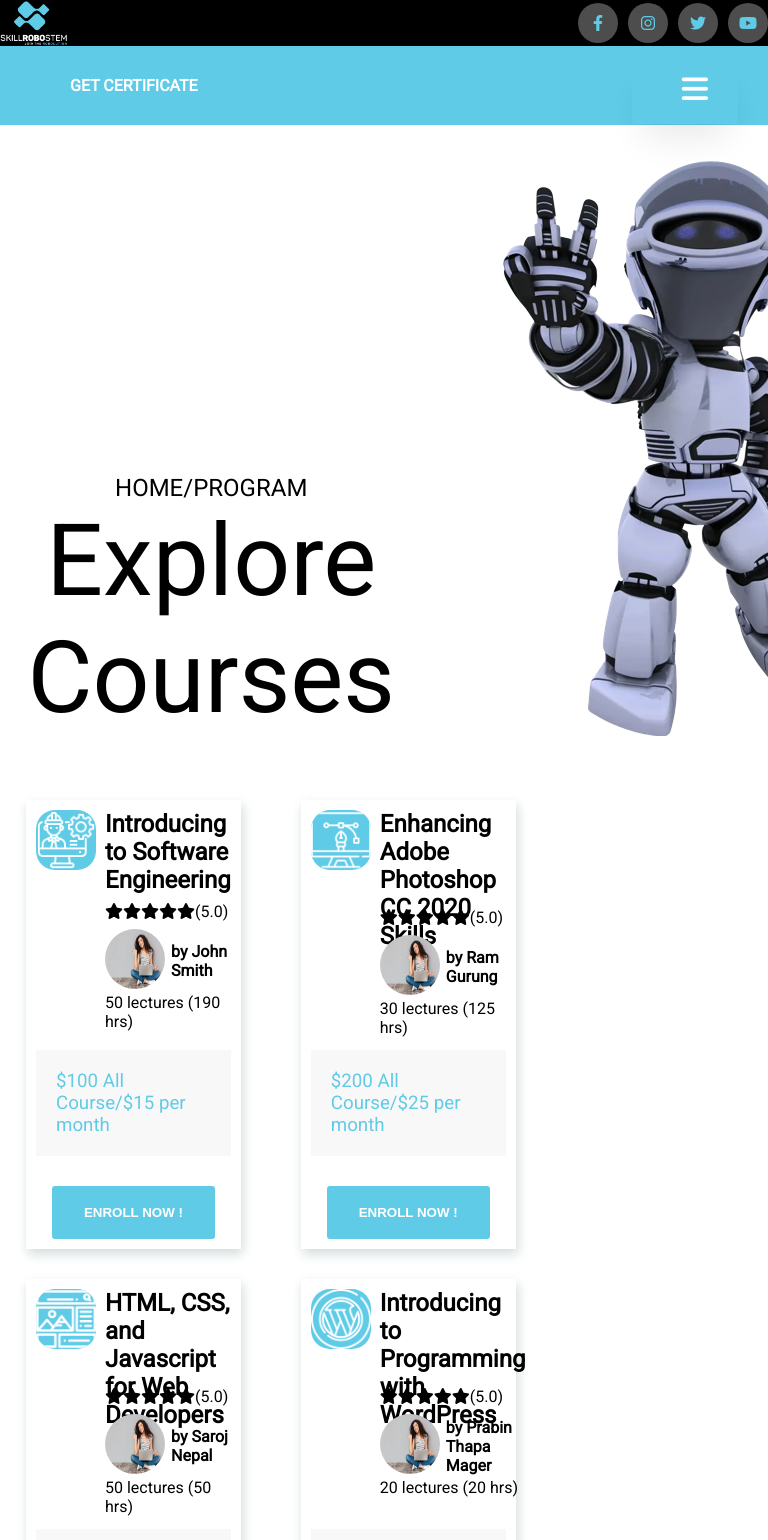
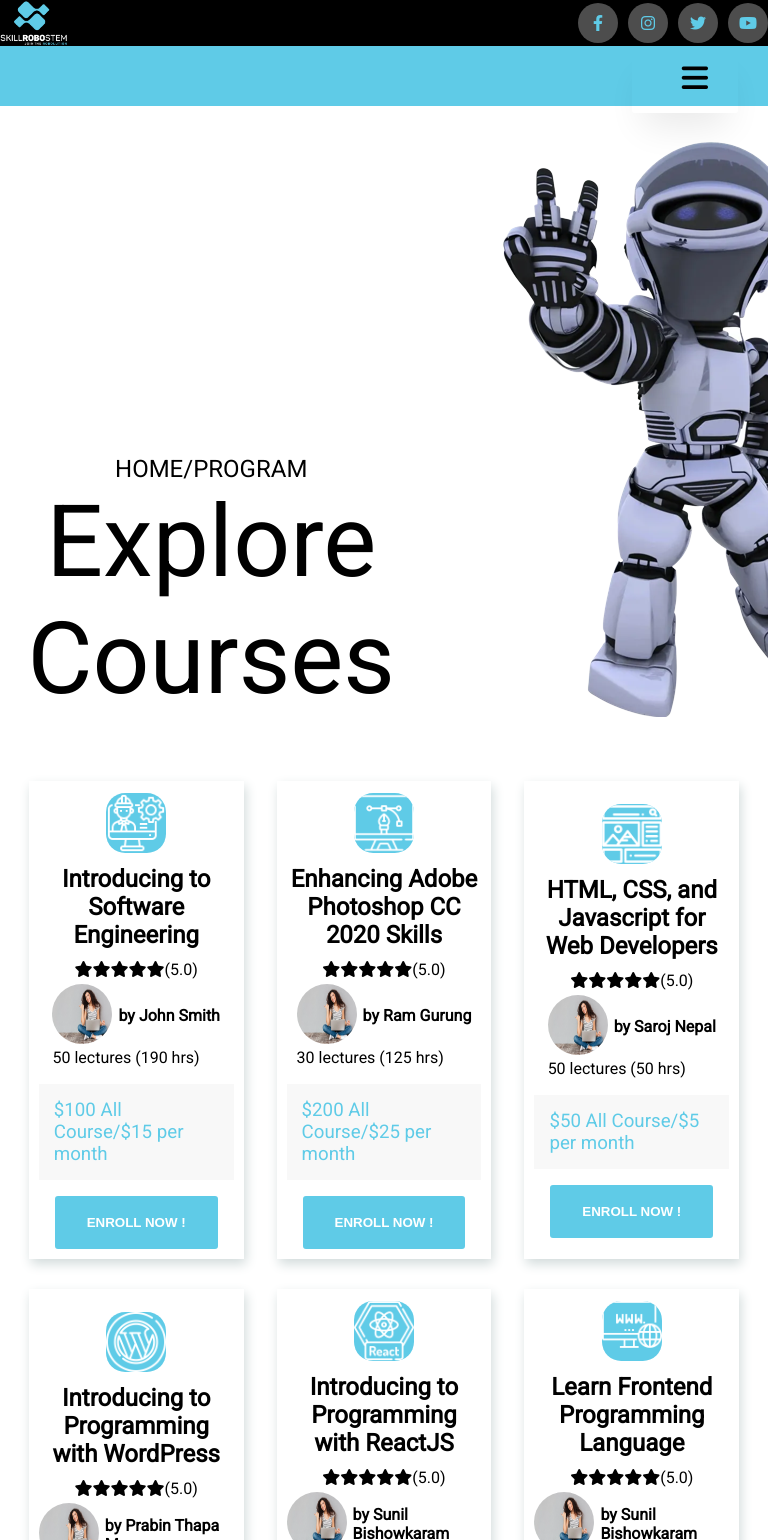
Before and after one commit to ja-hin/SkillRobostem, a React (Vite) app: page /program in a window 768 px wide. Shown: the top 1540 px of the page. Built offline with nearby package versions, Linux system fonts and the light colour scheme.

Commit message:
mobilenav

```diff
--- a/src/App.css
+++ b/src/App.css
@@ -17,7 +17,7 @@ body{
 
 .flexSB{
   display: flex;
-  justify-content: space-between;
+  justify-content: center;
   width: 100%;
   align-items: center;
 
@@ -33,9 +33,8 @@ body{
 }
 .flexSBBB{
   display: flex;
-  justify-content: flex-start;
-  width: 75%;
-  padding-right: 20%;
+  justify-content: center;
+  width: 43%;
 }
 
 .icon{
--- a/src/Components/Program/Program.css
+++ b/src/Components/Program/Program.css
@@ -1,70 +1,71 @@
-.items{
+.items {
   width: 30%;
-   box-shadow: 2px 5px 11px #D2DBDB;
+  box-shadow: 2px 5px 11px #d2dbdb;
   padding: 10px;
   display: flex;
   flex-direction: column;
   justify-content: space-between;
 }
-.flex{
+.flex {
   display: flex;
   height: 210px;
   gap: 9px;
 }
-.imgy img{
+.imgy img {
   width: 60px;
   height: 60px;
-    background-color: #5FCBE7;
+  background-color: #5fcbe7;
   border-radius: 32%;
 }
-.texty{
+.texty {
   display: flex;
   flex-direction: column;
-    gap: 8px
+  gap: 8px;
 }
-.texty h1{
+.texty h1 {
   height: 90px;
 }
-.courseCard h3{
+.courseCard h3 {
   font-weight: 500;
-    color: #5FCBE7;
+  color: #5fcbe7;
 }
-.dimg img{
+.dimg img {
   width: 60px;
   height: 60px;
   border-radius: 50%;
 }
-.boxy{
+.boxy {
   display: flex;
-    gap: 6px
+  gap: 6px;
 }
-.para{
+.para {
   align-items: center;
   display: flex;
 }
-.outline-btn{
+.outline-btn {
   margin: 0;
   box-shadow: none;
-    border: 2px solid #5FCBE7;
-   background-color: #5FCBE7;
+  border: 2px solid #5fcbe7;
+  background-color: #5fcbe7;
   transition: 0.5s;
   align-items: center;
   display: flex;
   justify-content: center;
 }
-.outline-btn:hover{
+.outline-btn:hover {
   background-color: black;
   color: #fff;
 }
-.grid2{
+.grid2 {
   display: flex;
   flex-wrap: wrap;
   padding: 26px;
   row-gap: 30px;
-    column-gap: 60px;
+  column-gap: 30px;
+  justify-content: center;
 }
 
-.price{
+.price {
   background-color: #f8f8f8;
   margin: 30px 0;
   padding: 20px;
@@ -72,53 +73,53 @@
   display: flex;
   justify-content: center;
 }
-.enroll{
+.enroll {
   display: flex;
   justify-content: center;
 }
 /* //////////////////////////////////////////////////// */
-.contain{
+.contain {
   max-width: 85%;
   margin: auto;
 }
-.grid3{
+.grid3 {
   display: flex;
   flex-wrap: wrap;
   gap: 40px;
 }
-.boxyy{
+.boxyy {
   display: flex;
   gap: 6px;
   background-color: #fff;
   box-shadow: 0 5px 25px -2px rgb(0 0 0/6%);
   padding: 30px 20px;
-    transition: .5s;
+  transition: 0.5s;
   flex-direction: column;
   cursor: pointer;
   width: 17%;
 }
-.two2{
+.two2 {
   height: 185px;
   display: flex;
   flex-direction: column;
   align-items: center;
 }
-.imgyy img{
+.imgyy img {
   height: 80px;
   margin: auto;
 
   width: 80px;
-    background-color: #5FCBE7;
+  background-color: #5fcbe7;
   border-radius: 32%;
 }
-.online h1{
+.online h1 {
   font-size: 20px;
   font-weight: 500;
   line-height: 30px;
   margin: 20px 0;
   text-align: center;
 }
-.online .cor{
+.online .cor {
   background-color: #f8f8f8;
   border-radius: 5px;
   color: #1eb2a6;
@@ -126,3 +127,54 @@
   font-weight: 500;
   padding: 5px 20px;
 }
+@media screen and (min-width: 768px) and (max-width:1300px) {
+  .grid2 {
+    display: flex;
+    flex-wrap: wrap;
+    padding: 26px;
+    row-gap: 30px;
+    column-gap: 33px;
+  }
+  .items {
+    width: 30%;
+    box-shadow: 2px 5px 11px #d2dbdb;
+    padding: 10px;
+    display: flex;
+    flex-direction: column;
+    justify-content: center;
+
+  }
+  .flex {
+    display: flex;
+    height: 277px;
+    gap: 8px;
+    flex-direction: column;
+    align-items: center;
+    justify-content: center;
+  }
+  .texty {
+    display: flex;
+    flex-direction: column;
+    gap: 5px;
+    align-items: center;
+  }
+  .texty h1 {
+    height: 90px;
+    text-align: center;
+  }
+
+  /*-------------------------------------------*/
+  .grid3 {
+    display: flex;
+    flex-wrap: wrap;
+    gap: 46px;
+    justify-content: center;
+  }
+  .boxyy {
+    width: 28%;
+  }
+  .price {
+    margin: 16px 0;
+    padding: 15px;
+  }
+}
--- a/src/Components/Program/Programhome.jsx
+++ b/src/Components/Program/Programhome.jsx
@@ -11,7 +11,6 @@ const Programhome = () => {
     <Back title='Explore Courses'/>
    <Programcard/>
    <Onlineprogram/>
-
     </>
   )
 }
--- a/src/Components/about/AboutCard.jsx
+++ b/src/Components/about/AboutCard.jsx
@@ -11,7 +11,7 @@ const AboutCard = () => {
           <div className="container3 ">
             <img src={about2} alt="" />
           </div>
-          <div className=" row right">
+          <div className="right">
             <div className="hei">
             <Title
               Subtitle="LEARN ANYTHING"
--- a/src/Components/about/about.css
+++ b/src/Components/about/about.css
@@ -49,14 +49,26 @@
     font-size: 20px;
     margin-bottom: 15px;
 }
-/* @media screen and (max-width:768px){
-    .aboutHome{
-        margin-top: 40%;
+@media screen and (max-width:768px){
+    .aboutclass{
+        display: flex;
+        flex-direction: column;
     }
-    .aboutHome .container3 .container1{
-        flex-direction: column-reverse;
-    }
-    .aboutHome .row{
+    .container3{
         width: 100%;
     }
-} */
+    .aboutHome .right {
+        padding: 45px 20px;
+    }
+    .aboutHome .right .itemss{
+        display: flex;
+        justify-content: space-between;
+        gap: 10px;
+    }
+    .aboutHome .item {
+        display: block;
+    }
+    #heading h1{
+        font-size: 33px;
+    }
+}
--- a/src/Components/common/Heading/Header.jsx
+++ b/src/Components/common/Heading/Header.jsx
@@ -18,7 +18,7 @@ const Header = () => {
 
             </ul>
             <div className="start">
-              <div className="button">GET CERTIFICATE</div>
+
             </div>
             <button className='toggle' onClick={()=>setClick(!click)}>
               {click? <i className='fa fa-times'></i>:<i className='fa fa-bars'></i>}
--- a/src/Components/common/Heading/header.css
+++ b/src/Components/common/Heading/header.css
@@ -87,21 +87,24 @@ li{
     .toggle{
         display: block;
         background-color: transparent;
-        /* color: #fff; */
+        color: black;
         font-size: 30px;
         position: absolute;
         right: 20px;
-        top: -20px;
+        top: -31px;
         cursor: pointer;
     }
     .mobile-nav{
         position: absolute;
-        top: 9vh;
-        left: 0;
-        width: 100%;
-        background-color: #1eb2a6;
+        left: 0vh;
+        top: 5vh;
+        width: 100vh;
+        height: 100vh;
+        background-color: #5FCBE7;
+
     }
     header ul li{
         margin-bottom: 20px;
     }
+
 }
--- a/src/Components/contact/Contact.jsx
+++ b/src/Components/contact/Contact.jsx
@@ -1,53 +1,13 @@
 import React from 'react'
 import Back from '../common/back/Back'
 import './contact.css'
+import Contactadd from './contactadd'
 
 const Contact = () => {
-    const map='https://www.google.com/maps/embed?pb=!1m18!1m12!1m3!1d7003.657158130427!2d77.28314073722258!3d28.63489931929798!2m3!1f0!2f0!3f0!3m2!1i1024!2i768!4f13.1!3m3!1m2!1s0x390cfb55c4f9ce65%3A0xdb2f629d6d6b4690!2sNirman%20Vihar%2C%20Preet%20Vihar%2C%20New%20Delhi%2C%20Delhi%20110092!5e0!3m2!1sen!2sin!4v1685953748560!5m2!1sen!2sin" width="600" height="450" style="border:0;" allowfullscreen="" loading="lazy" referrerpolicy="no-referrer-when-downgrade'
   return (
     <>
     <Back title='Contact Us'/>
-    <section className='contacts padding'>
-        <div className='contain shadow'>
-          <div className='leftrows'>
-            <iframe src={map}></iframe>
-          </div>
-          <div className='rightrows'>
-            <h1>Contact us</h1>
-            <p>We're open for any suggestion or just to have a chat</p>
-
-            <div className='grid4'>
-              <div className='boxe'>
-                <h4>ADDRESS:</h4>
-                <p>198 West 21th Street, Suite 721 New York NY 10016</p>
-              </div>
-              <div className='boxe'>
-                <h4>EMAIL:</h4>
-                <p> info@yoursite.com</p>
-              </div>
-              <div className='boxe'>
-                <h4>PHONE:</h4>
-                <p> + 1235 2355 98</p>
-              </div>
-            </div>
-
-            <form action=''>
-              <div className='flexx'>
-                <input type='text' placeholder='Name' />
-                <input type='email' placeholder='Email' />
-              </div>
-              <input type='text' placeholder='Subject' />
-              <textarea cols='30' rows='10'>
-                Create a message here...
-              </textarea>
-              <button className='primary-btn'>SEND MESSAGE</button>
-            </form>
-
-            <h3>Follow us here</h3>
-            <span>FACEBOOK TWITTER INSTAGRAM </span>
-          </div>
-        </div>
-      </section>
+    <Contactadd/>
     </>
   )
 }
--- /dev/null
+++ b/src/Components/contact/contactadd.jsx
@@ -0,0 +1,53 @@
+import React from 'react'
+import './contact.css'
+const Contactadd = () => {
+        const map='https://www.google.com/maps/embed?pb=!1m18!1m12!1m3!1d7003.657158130427!2d77.28314073722258!3d28.63489931929798!2m3!1f0!2f0!3f0!3m2!1i1024!2i768!4f13.1!3m3!1m2!1s0x390cfb55c4f9ce65%3A0xdb2f629d6d6b4690!2sNirman%20Vihar%2C%20Preet%20Vihar%2C%20New%20Delhi%2C%20Delhi%20110092!5e0!3m2!1sen!2sin!4v1685953748560!5m2!1sen!2sin" width="600" height="450" style="border:0;" allowfullscreen="" loading="lazy" referrerpolicy="no-referrer-when-downgrade'
+      return (
+        <>
+        <section className='contacts padding'>
+            <div className='contain shadow'>
+              <div className='leftrows'>
+                <iframe src={map}></iframe>
+              </div>
+              <div className='rightrows'>
+                <h1>Contact us</h1>
+                <p>We're open for any suggestion or just to have a chat</p>
+
+                <div className='grid4'>
+                  <div className='boxe'>
+                    <h4>ADDRESS:</h4>
+                    <p>198 West 21th Street, Suite 721 New York NY 10016</p>
+                  </div>
+                  <div className='boxe'>
+                    <h4>EMAIL:</h4>
+                    <p> info@yoursite.com</p>
+                  </div>
+                  <div className='boxe'>
+                    <h4>PHONE:</h4>
+                    <p> + 1235 2355 98</p>
+                  </div>
+                </div>
+
+                <form action=''>
+                  <div className='flexx'>
+                    <input type='text' placeholder='Name' />
+                    <input type='email' placeholder='Email' />
+                  </div>
+                  <input type='text' placeholder='Subject' />
+                  <textarea cols='30' rows='10'>
+                    Create a message here...
+                  </textarea>
+                  <button className='primary-btn'>SEND MESSAGE</button>
+                </form>
+
+                <h3>Follow us here</h3>
+                <span>FACEBOOK TWITTER INSTAGRAM </span>
+              </div>
+            </div>
+          </section>
+        </>
+      )
+    }
+
+
+export default Contactadd
--- a/src/Components/home/Home.jsx
+++ b/src/Components/home/Home.jsx
@@ -4,6 +4,7 @@ import './Home.css'
 import AboutCard from '../about/AboutCard'
 import Programcard from '../Program/Programcard'
 import Onlineprogram from '../Program/Onlineprogram'
+import Contactadd from '../contact/contactadd'
 const Home = () => {
   return (
     <>
@@ -11,6 +12,7 @@ const Home = () => {
        <AboutCard/>
        <Programcard/>
        <Onlineprogram/>
+       <Contactadd/>
 
 
 
--- a/src/Components/home/hero/hero.css
+++ b/src/Components/home/hero/hero.css
@@ -13,7 +13,7 @@
     z-index: -1; */
 
     width: 100%;
-    height: 100vh;
+
     padding-top: 25px;
     /* padding-right: 50px; */
     color: #fff;
@@ -32,16 +32,32 @@
     margin: 0;padding: 0;
 }
 @media screen and (max-width:768px){
-    .margin{
-        height: 40vh;
+
+    .hero{
+
+        display: flex;
+        flex-direction: column-reverse;
+        height: 87vh;
+        justify-content: center;
     }
-    .hero{
-        background-position:right;
 
-        padding-top: 50%;
-        height: 80vh;
-    }
-    .hero.row{
+    .imgg{
         width: 100%;
     }
+    .img{
+        margin-top: 0%;
+    }
+    .container{
+        width: 100%;
+    }
+    .row{
+        width: 100%;
+    }
+    .row p{
+        padding-left: 11px;
+    }
+    .button{
+        display: flex;
+        justify-content: center;
+    }
 }
```
Also changed, not shown: src/App.jsx (+10 -16 lines). Lines whose indentation alone changed are shown as unchanged.
